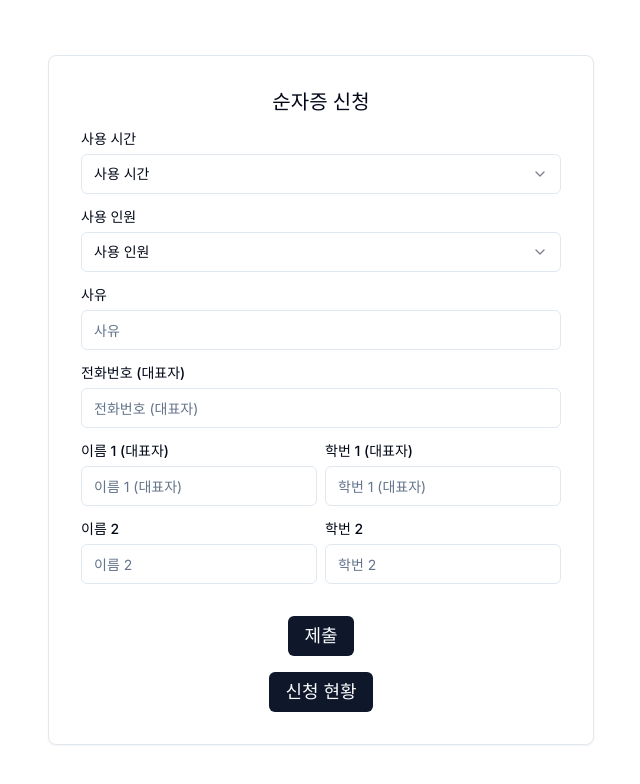
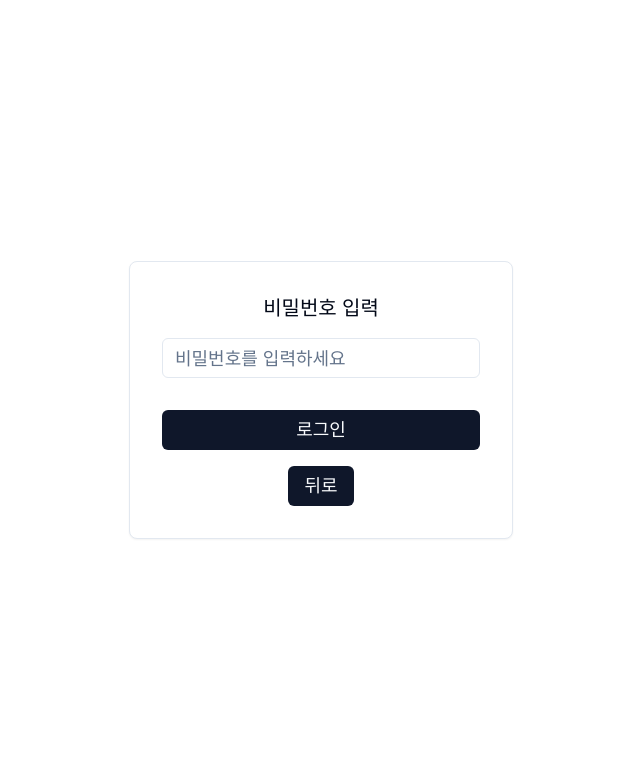
Before and after one commit to pr-citrate/sunja-approve, a Next.js app: page /admin in a window 1280 px wide. Shown: the top 784 px of the page, without its empty margins (319-959 px from the left). Built offline with nearby package versions, Linux system fonts and the light colour scheme.

Commit message:
Refactor: Update Home component to include a button for checking application status

```diff
--- a/src/app/admin/page.jsx
+++ b/src/app/admin/page.jsx
@@ -1,251 +1,286 @@
 "use client";
 
-import { useState } from "react";
+import React, { useEffect, useState } from "react";
+import { useForm, FormProvider } from "react-hook-form";
 import { Button } from "@/components/ui/button";
 import { Card } from "@/components/ui/card";
-import {
-  Form,
-  FormControl,
-  FormField,
-  FormItem,
-  FormLabel,
-} from "@/components/ui/form";
 import { Input } from "@/components/ui/input";
 import { Label } from "@/components/ui/label";
 import {
-  Select,
-  SelectContent,
-  SelectGroup,
-  SelectItem,
-  SelectLabel,
-  SelectTrigger,
-  SelectValue,
-} from "@/components/ui/select";
-import { useForm } from "react-hook-form";
-import { motion, AnimatePresence } from "framer-motion";
+  Table,
+  TableBody,
+  TableCell,
+  TableHead,
+  TableHeader,
+  TableRow,
+} from "@/components/ui/table";
+import {
+  useReactTable,
+  getCoreRowModel,
+  flexRender,
+} from "@tanstack/react-table";
 
-export default function Home() {
-  const [numApplicant, setNumApplicant] = useState(2);
-  const form = useForm();
+const columns = (data, setData) => [
+  {
+    accessorKey: "name",
+    header: "신청자 이름",
+  },
+  {
+    accessorKey: "contact",
+    header: "전화번호",
+  },
+  {
+    accessorKey: "count",
+    header: "총인원",
+  },
+  {
+    accessorKey: "time",
+    header: "신청 교시",
+  },
+  {
+    accessorKey: "reason",
+    header: "사유",
+  },
+  {
+    accessorKey: "status",
+    header: "상태",
+  },
+  {
+    id: "details",
+    header: "총 신청자",
+    cell: ({ row }) => (
+      <Button
+        onClick={() => {
+          alert(
+            row.original.applicant
+              .map((applicant) => `${applicant.name} (${applicant.number})`)
+              .join("\n")
+          );
+        }}
+      >
+        더보기
+      </Button>
+    ),
+  },
+  {
+    id: "approve",
+    header: "확인",
+    cell: ({ row }) => (
+      <Button
+        onClick={async () => {
+          try {
+            const isApproved = row.original.status === "승인";
+            const newStatus = isApproved ? "미승인" : "승인";
 
-  const handleButtonClick = (url) => {
-    window.location.href = url;
-  };
-  const onSubmit = async (data) => {
-    console.log("Submitting data:", data); // 폼 데이터를 콘솔에 출력
-
-    try {
-      const response = await fetch("/api/requests", {
-        method: "POST",
+            const response = await fetch(
+              `/api/requests?id=${row.original.id}`,
+              {
+                method: "PATCH",
                 headers: {
                   "Content-Type": "application/json",
                 },
-        body: JSON.stringify(data),
+                body: JSON.stringify({
+                  status: newStatus,
+                }),
+              }
+            );
+
+            if (!response.ok) {
+              throw new Error("Status update failed");
+            }
+
+            const updatedData = data.map((d) =>
+              d.id === row.original.id ? { ...d, status: newStatus } : d
+            );
+            setData(updatedData);
+          } catch (error) {
+            console.error("Error updating status:", error);
+          }
+        }}
+      >
+        {row.original.status === "승인" ? "승인 취소" : "승인"}
+      </Button>
+    ),
+  },
+  {
+    id: "reject",
+    header: "거부",
+    cell: ({ row }) => (
+      <Button
+        onClick={async () => {
+          try {
+            const response = await fetch(
+              `/api/requests?id=${row.original.id}`,
+              {
+                method: "DELETE",
+                headers: {
+                  "Content-Type": "application/json",
+                },
+              }
+            );
+
+            if (!response.ok) {
+              throw new Error("Request deletion failed");
+            }
+
+            const updatedData = data.filter((d) => d.id !== row.original.id);
+            setData(updatedData);
+            alert("거부 되었습니다.");
+          } catch (error) {
+            console.error("Error deleting request:", error);
+          }
+        }}
+      >
+        거부
+      </Button>
+    ),
+  },
+];
+
+export default function Home() {
+  const [password, setPassword] = useState("");
+  const [isPasswordCorrect, setIsPasswordCorrect] = useState(false);
+  const [data, setData] = useState([]);
+  const [isLoading, setIsLoading] = useState(false);
+  const methods = useForm();
+
+  const table = useReactTable({
+    data,
+    columns: columns(data, setData),
+    getCoreRowModel: getCoreRowModel(),
   });
 
-      if (!response.ok) {
-        throw new Error("Network response was not ok");
-      }
-
-      const result = await response.json();
-      console.log("Data submitted successfully:", result);
-      alert("제출되었습니다.");
-      window.location.reload(); // 제출 성공 시 페이지를 초기화
-    } catch (error) {
-      console.error("Error submitting data:", error);
-      alert("제출 실패");
+  const handlePasswordSubmit = (e) => {
+    e.preventDefault();
+    if (password === "000000") {
+      setIsPasswordCorrect(true);
+    } else {
+      alert("비밀번호가 틀렸습니다. 다시 시도해주세요.");
     }
   };
 
+  const fetchData = async () => {
+    setIsLoading(true);
+    try {
+      const response = await fetch("/api/requests");
+      const result = await response.json();
+      console.log("클라이언트에서 받아온 데이터:", result.requests);
+
+      const transformedData = result.requests.map((request) => ({
+        ...request,
+        name: request.applicant[0]?.name || "N/A",
+        count: `${request.applicant.length}명`,
+        time: `${request.time}교시`,
+        status:
+          request.isApproved === null
+            ? "미승인"
+            : request.isApproved
+            ? "승인"
+            : "거부",
+      }));
+
+      console.log("변환된 데이터:", transformedData);
+      setData(transformedData);
+    } catch (error) {
+      console.error("데이터 가져오기 오류:", error);
+      setData([]);
+    } finally {
+      setIsLoading(false);
+    }
+  };
+
+  useEffect(() => {
+    if (isPasswordCorrect) {
+      fetchData();
+    }
+  }, [isPasswordCorrect]);
+
   return (
-    <main className="grid justify-items-center items-center w-full min-h-full">
-      <Card className="min-w-screen grid justify-items-center items-center p-8 m-12 min-h-96">
-        <Form {...form}>
+    <FormProvider {...methods}>
+      <main className="flex justify-center items-center w-full h-screen">
+        {!isPasswordCorrect ? (
+          <Card className="w-96 grid justify-items-center items-center p-8">
             <form
-            className="w-full h-full flex flex-col items-center justify-center"
-            onSubmit={form.handleSubmit(onSubmit)}
+              onSubmit={handlePasswordSubmit}
+              className="w-full grid justify-items-center"
             >
-            <Label className="text-xl mb-4">순자증 신청</Label>
-            <FormField
-              control={form.control}
-              name="time"
-              rules={{ required: "사용 시간을 선택하세요" }}
-              render={({ field }) => (
-                <FormItem className="mb-4 w-full">
-                  <FormLabel htmlFor="time" className="block mb-1">
-                    사용 시간
-                  </FormLabel>
-                  <FormControl>
-                    <Select
-                      id="time"
-                      className="text-lg w-full"
-                      onValueChange={field.onChange}
-                      value={field.value}
-                    >
-                      <SelectTrigger>
-                        <SelectValue placeholder="사용 시간" />
-                      </SelectTrigger>
-                      <SelectContent>
-                        <SelectGroup>
-                          <SelectLabel>시간</SelectLabel>
-                          <SelectItem value="1">야자 1교시</SelectItem>
-                          <SelectItem value="2">야자 2교시</SelectItem>
-                          <SelectItem value="3">야자 3교시</SelectItem>
-                        </SelectGroup>
-                      </SelectContent>
-                    </Select>
-                  </FormControl>
-                </FormItem>
-              )}
+              <Label htmlFor="password" className="text-xl mb-4">
+                비밀번호 입력
+              </Label>
+              <Input
+                id="password"
+                type="password"
+                placeholder="비밀번호를 입력하세요"
+                value={password}
+                onChange={(e) => setPassword(e.target.value)}
+                className="mb-4 text-lg w-full"
               />
-            <FormField
-              control={form.control}
-              name="applicant"
-              rules={{ required: "사용 인원을 선택하세요" }}
-              render={({ field }) => (
-                <FormItem className="mb-4 w-full">
-                  <FormLabel htmlFor="applicant" className="block mb-1">
-                    사용 인원
-                  </FormLabel>
-                  <FormControl>
-                    <Select
-                      id="applicant"
-                      className="text-lg w-full"
-                      onValueChange={(value) => {
-                        setNumApplicant(parseInt(value));
-                        field.onChange(value);
-                      }}
-                      value={field.value}
-                    >
-                      <SelectTrigger className="outline-none">
-                        <SelectValue placeholder="사용 인원" />
-                      </SelectTrigger>
-                      <SelectContent>
-                        <SelectGroup>
-                          <SelectLabel>인원</SelectLabel>
-                          <SelectItem value="2">2명</SelectItem>
-                          <SelectItem value="3">3명</SelectItem>
-                          <SelectItem value="4">4명</SelectItem>
-                          <SelectItem value="5">5명</SelectItem>
-                        </SelectGroup>
-                      </SelectContent>
-                    </Select>
-                  </FormControl>
-                </FormItem>
-              )}
-            />
-            <FormField
-              control={form.control}
-              name="reason"
-              rules={{ required: "사유를 입력하세요" }}
-              render={({ field }) => (
-                <FormItem className="mb-4 w-full">
-                  <FormLabel htmlFor="reason" className="block mb-1">
-                    사유
-                  </FormLabel>
-                  <FormControl>
-                    <Input
-                      id="reason"
-                      placeholder="사유"
-                      type="text"
-                      className="text-g w-full"
-                      {...field}
-                    />
-                  </FormControl>
-                </FormItem>
-              )}
-            />
-            <FormField
-              control={form.control}
-              name="contact"
-              rules={{ required: "대표자 전화번호를 입력하세요" }}
-              render={({ field }) => (
-                <FormItem className="mb-4 w-full">
-                  <Label htmlFor="contact" className="block mb-1">
-                    전화번호 (대표자)
-                  </Label>
-                  <FormControl>
-                    <Input
-                      id="contact"
-                      placeholder="전화번호 (대표자)"
-                      type="tel"
-                      className="text-g w-full"
-                      {...field}
-                    />
-                  </FormControl>
-                </FormItem>
-              )}
-            />
-            <AnimatePresence>
-              {[...Array(numApplicant)].map((_, i) => {
-                const number = `${i + 1}${i ? "" : " (대표자)"}`;
-                return (
-                  <motion.div
-                    className="flex flex-row mb-4 space-y-0 space-x-2"
-                    key={i}
-                    initial={{ opacity: 0, y: -20 }}
-                    animate={{ opacity: 1, y: 0 }}
-                    exit={{ opacity: 0, y: 20 }}
-                  >
-                    <FormField
-                      control={form.control}
-                      name={`applicant[${i}].name`}
-                      rules={{ required: "이름을 입력하세요" }}
-                      render={({ field }) => (
-                        <FormItem className="flex-1">
-                          <Label htmlFor={`name${i}`} className="block mb-1">
-                            {`이름 ${number}`}
-                          </Label>
-                          <FormControl>
-                            <Input
-                              id={`name${i}`}
-                              placeholder={`이름 ${number}`}
-                              type="text"
-                              className="text-g"
-                              {...field}
-                            />
-                          </FormControl>
-                        </FormItem>
-                      )}
-                    />
-                    <FormField
-                      control={form.control}
-                      name={`applicant[${i}].number`}
-                      rules={{ required: "학번을 입력하세요" }}
-                      render={({ field }) => (
-                        <FormItem className="flex-1">
-                          <Label htmlFor={`id${i}`} className="block mb-1">
-                            {`학번 ${number}`}
-                          </Label>
-                          <FormControl>
-                            <Input
-                              id={`id${i}`}
-                              placeholder={`학번 ${number}`}
-                              type="text"
-                              className="text-g"
-                              {...field}
-                            />
-                          </FormControl>
-                        </FormItem>
-                      )}
-                    />
-                  </motion.div>
-                );
-              })}
-            </AnimatePresence>
-            <Button type="submit" className="text-lg mt-4">
-              제출
+              <Button type="submit" className="text-lg mt-4 w-full">
+                로그인
               </Button>
               <Button
                 type="button"
-              onClick={() => handleButtonClick("/present")}
+                onClick={() => (window.location.href = "/standard")}
                 className="text-lg mt-4"
               >
-              신청 현황
+                뒤로
               </Button>
             </form>
-        </Form>
           </Card>
+        ) : (
+          <Card className="min-w-screen grid justify-items-center items-center p-8 m-12 min-h-screen">
+            <div className="rounded-md border mb-4 w-full">
+              {isLoading ? (
+                <p>로딩 중...</p>
+              ) : !data || data.length === 0 ? (
+                <p>신청 목록이 없습니다</p>
+              ) : (
+                <Table className="w-full">
+                  <TableHeader>
+                    {table.getHeaderGroups().map((headerGroup) => (
+                      <TableRow key={headerGroup.id}>
+                        {headerGroup.headers.map((header) => (
+                          <TableHead key={header.id}>
+                            {header.isPlaceholder
+                              ? null
+                              : flexRender(
+                                  header.column.columnDef.header,
+                                  header.getContext()
+                                )}
+                          </TableHead>
+                        ))}
+                      </TableRow>
+                    ))}
+                  </TableHeader>
+                  <TableBody>
+                    {table.getRowModel().rows.map((row) => (
+                      <TableRow key={row.id}>
+                        {row.getVisibleCells().map((cell) => (
+                          <TableCell key={cell.id}>
+                            {flexRender(
+                              cell.column.columnDef.cell,
+                              cell.getContext()
+                            )}
+                          </TableCell>
+                        ))}
+                      </TableRow>
+                    ))}
+                  </TableBody>
+                </Table>
+              )}
+            </div>
+            <div className="flex space-x-4 mt-4">
+              <Button
+                type="button"
+                onClick={() => window.location.reload()}
+                className="text-lg"
+              >
+                뒤로
+              </Button>{" "}
+            </div>
+          </Card>
+        )}
       </main>
+    </FormProvider>
   );
 }
```
Also changed, not shown: src/app/page.jsx (+9 -6 lines). Lines whose indentation alone changed are shown as unchanged.
